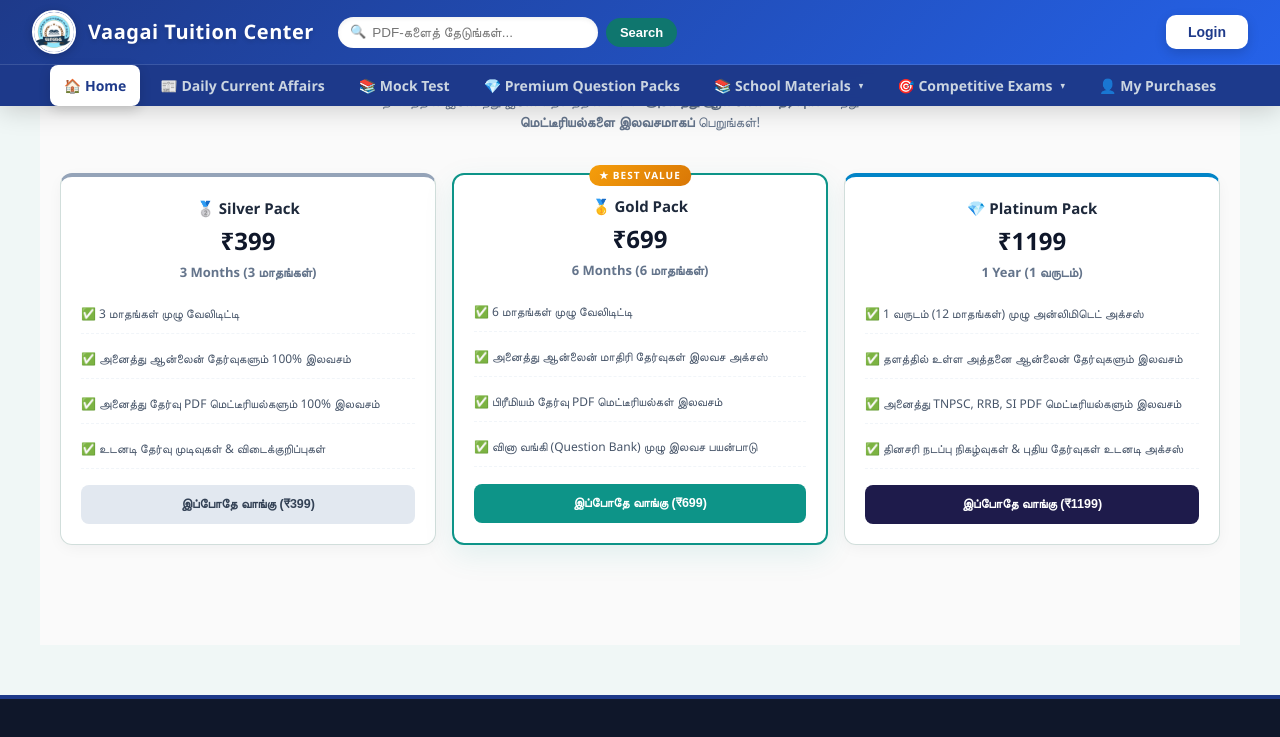
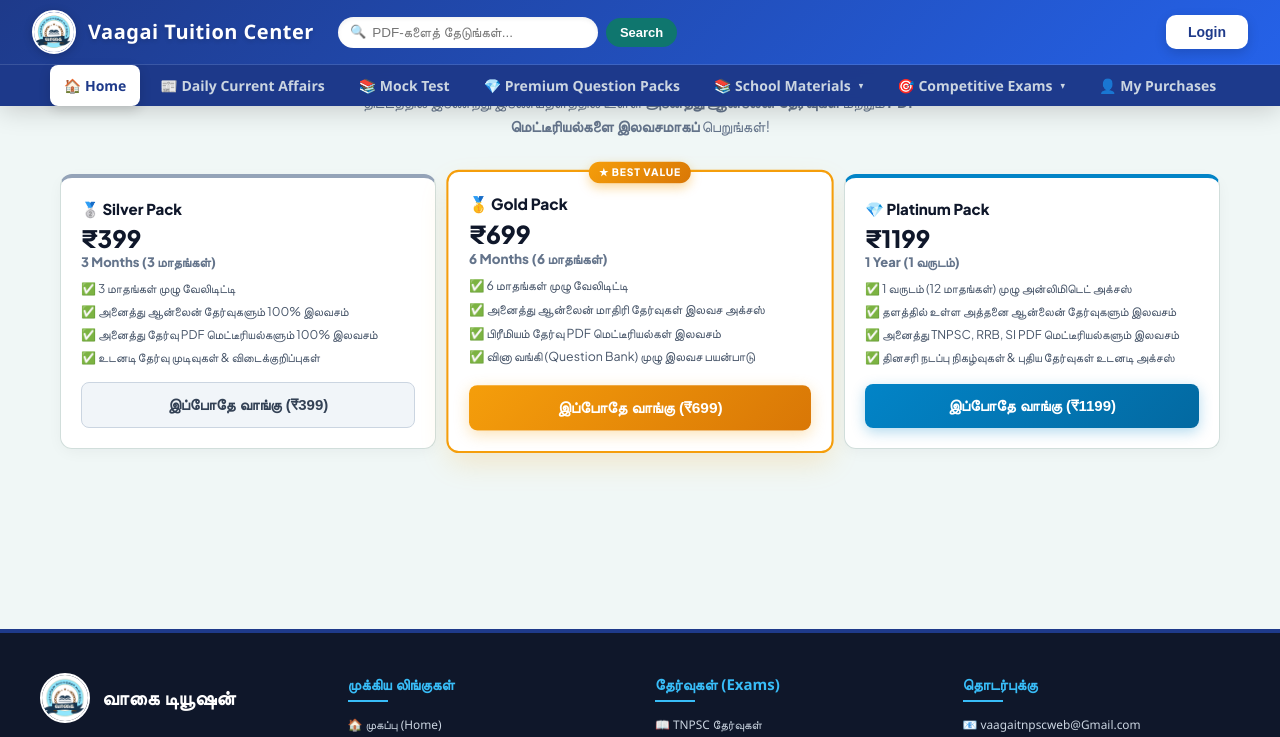
Before and after one commit to vaagaitnpscweb-backend/frontend, a React (Vite) app: page /premium in a window 1280 px wide. Shown: the top 737 px of the page. Built offline with nearby package versions, Linux system fonts and the light colour scheme.

Commit message:
Update Premium.css

```diff
--- a/src/Styles/Premium.css
+++ b/src/Styles/Premium.css
@@ -1,362 +1,470 @@
-/* மெயின் கன்டெய்னர் */
+@import url('https://fonts.googleapis.com/css2?family=Plus+Jakarta+Sans:wght@400;500;600;700;800&display=swap');
+
+:root {
+  --primary-teal: #0d9488;
+  --primary-dark: #0f766e;
+  --primary-glow: rgba(13, 148, 136, 0.2);
+  --bg-color: #f8fafc;
+  --text-dark: #0f172a;
+  --text-muted: #64748b;
+  --border-light: #e2e8f0;
+  --card-bg: #ffffff;
+  --radius-lg: 16px;
+  --radius-md: 10px;
+  --shadow-card: 0 4px 20px -2px rgba(15, 23, 42, 0.06);
+  --shadow-hover: 0 16px 32px -4px rgba(15, 23, 42, 0.12);
+  --transition: all 0.3s cubic-bezier(0.4, 0, 0.2, 1);
+}
+
 .premium-page-container {
+  font-family: 'Plus Jakarta Sans', sans-serif;
+  background-color: var(--bg-color);
+  color: var(--text-dark);
+  padding: 40px 20px 80px 20px;
   max-width: 1200px;
   margin: 0 auto;
-  padding: 40px 20px;
-  font-family: 'Segoe UI', Roboto, Helvetica, Arial, sans-serif;
-  background-color: #fafafa;
 }
 
-/* ஹெட்டர்கள் */
+/* Header */
 .premium-header {
   text-align: center;
-  margin-bottom: 40px;
+  margin-bottom: 36px;
 }
 
 .premium-header h2 {
-  font-size: 2.2rem;
-  color: #1e293b;
-  margin-bottom: 10px;
-  font-weight: 700;
+  font-size: 28px;
+  font-weight: 800;
+  letter-spacing: -0.5px;
+  color: var(--text-dark);
+  margin-bottom: 8px;
 }
 
 .premium-header p {
-  color: #64748b;
-  font-size: 1.1rem;
-  max-width: 600px;
+  font-size: 15px;
+  color: var(--text-muted);
+  max-width: 650px;
   margin: 0 auto;
+  line-height: 1.6;
 }
 
-/* 1. பிரீமியம் பிளான்கள் கார்டுகள் */
+/* 🏆 Subscription Plans Grid */
 .pricing-plans-container {
   display: grid;
   grid-template-columns: repeat(auto-fit, minmax(300px, 1fr));
-  gap: 30px;
-  margin-bottom: 60px;
+  gap: 28px;
+  margin-bottom: 50px;
+  align-items: stretch;
 }
 
 .pricing-card {
-  background: #ffffff;
-  border: 1px solid #e2e8f0;
-  border-radius: 16px;
-  padding: 30px;
-  text-align: center;
-  position: relative;
-  transition: transform 0.3s ease, box-shadow 0.3s ease;
+  background: var(--card-bg);
+  border-radius: var(--radius-lg);
+  padding: 32px 26px;
+  border: 1px solid var(--border-light);
+  box-shadow: var(--shadow-card);
   display: flex;
   flex-direction: column;
-  justify-content: space-between;
+  position: relative;
+  transition: var(--transition);
 }
 
 .pricing-card:hover {
-  transform: translateY(-5px);
-  box-shadow: 0 10px 25px rgba(0, 0, 0, 0.05);
+  transform: translateY(-6px);
+  box-shadow: var(--shadow-hover);
 }
 
-/* ஆக்டிவ் / பெஸ்ட் வேல்யூ கார்டு மட்டும் தனித்து தெரிய */
-.pricing-card.active-plan {
-  border: 2px solid #0d9488;
-  box-shadow: 0 10px 30px rgba(13, 148, 136, 0.1);
+/* Plan Variants */
+.silver-card {
+  border-top: 5px solid #94a3b8;
 }
 
+.gold-card {
+  border-top: 5px solid #f59e0b;
+}
+
+.gold-card.active-plan {
+  background: #ffffff;
+  border: 2px solid #f59e0b;
+  transform: scale(1.03);
+  box-shadow: 0 12px 30px -4px rgba(245, 158, 11, 0.2);
+}
+
+.gold-card.active-plan:hover {
+  transform: scale(1.03) translateY(-6px);
+}
+
+.platinum-card {
+  border-top: 5px solid #0284c7;
+}
+
+/* Badges */
 .best-value-badge {
   position: absolute;
-  top: -15px;
+  top: -14px;
   left: 50%;
   transform: translateX(-50%);
-  background: linear-gradient(135deg, #0d9488 0%, #111827 100%);
-  color: white;
-  padding: 4px 16px;
-  border-radius: 20px;
-  font-size: 0.8rem;
-  font-weight: bold;
-  letter-spacing: 1px;
+  background: linear-gradient(135deg, #f59e0b, #d97706);
+  color: #fff;
+  font-size: 11px;
+  font-weight: 800;
+  letter-spacing: 0.8px;
+  padding: 5px 14px;
+  border-radius: 99px;
+  box-shadow: 0 4px 10px rgba(245, 158, 11, 0.4);
 }
 
 .plan-name {
-  font-size: 1.4rem;
+  font-size: 20px;
   font-weight: 700;
-  color: #1e293b;
-  margin-bottom: 15px;
+  margin-bottom: 12px;
 }
 
 .plan-price {
-  font-size: 2.5rem;
+  font-size: 36px;
   font-weight: 800;
-  color: #0f172a;
+  color: var(--text-dark);
   margin-bottom: 20px;
+  line-height: 1.1;
 }
 
+/* Features List */
 .plan-features {
   list-style: none;
   padding: 0;
-  margin: 0 0 30px 0;
-  text-align: left;
+  margin: 0 0 28px 0;
+  display: flex;
+  flex-direction: column;
+  gap: 12px;
+  flex-grow: 1;
 }
 
 .plan-features li {
-  padding: 10px 0;
-  color: #475569;
-  border-bottom: 1px dashed #f1f5f9;
-  font-size: 0.95rem;
+  font-size: 14px;
+  color: #334155;
+  display: flex;
+  align-items: flex-start;
+  gap: 8px;
+  line-height: 1.4;
 }
 
-.commission-feature {
-  color: #0d9488 !important;
-  font-weight: 600;
+/* Plan Buttons */
+.buy-plan-btn {
+  width: 100%;
+  padding: 13px;
+  border: none;
+  border-radius: var(--radius-md);
+  font-weight: 700;
+  font-size: 15px;
+  cursor: pointer;
+  transition: var(--transition);
 }
 
-.buy-plan-btn {
-  width: 100%;
-  padding: 12px;
-  border: none;
-  border-radius: 8px;
-  font-weight: 600;
-  font-size: 1rem;
-  cursor: pointer;
-  transition: background 0.2s;
+.silver-btn {
+  background: #f1f5f9;
+  color: #334155;
+  border: 1px solid #cbd5e1;
+}
+.silver-btn:hover {
+  background: #e2e8f0;
 }
 
-.silver-btn { background: #e2e8f0; color: #334155; }
-.silver-btn:hover { background: #cbd5e1; }
-.gold-btn { background: #0d9488; color: white; }
-.gold-btn:hover { background: #0f766e; }
-.platinum-btn { background: #1e1b4b; color: white; }
-.platinum-btn:hover { background: #312e81; }
+.gold-btn {
+  background: linear-gradient(135deg, #f59e0b, #d97706);
+  color: #fff;
+  box-shadow: 0 4px 14px rgba(245, 158, 11, 0.3);
+}
+.gold-btn:hover {
+  background: linear-gradient(135deg, #d97706, #b45309);
+  box-shadow: 0 6px 18px rgba(245, 158, 11, 0.4);
+}
+
+.platinum-btn {
+  background: linear-gradient(135deg, #0284c7, #0369a1);
+  color: #fff;
+  box-shadow: 0 4px 14px rgba(2, 132, 199, 0.3);
+}
+.platinum-btn:hover {
+  background: linear-gradient(135deg, #0369a1, #075985);
+}
 
 .section-divider {
-  border: 0;
+  border: none;
   height: 1px;
-  background: #e2e8f0;
-  margin: 60px 0;
+  background: var(--border-light);
+  margin: 50px 0;
 }
 
-/* 2. புக் ஸ்டோர் செக்ஷன் */
+/* 📚 Bookstore Section */
 .store-search-container {
-  max-width: 500px;
-  margin: 0 auto 40px auto;
+  max-width: 480px;
+  margin: 0 auto 30px auto;
 }
 
 .store-search-input {
   width: 100%;
-  padding: 14px 20px;
-  border: 1px solid #cbd5e1;
-  border-radius: 30px;
-  font-size: 1rem;
+  padding: 12px 18px;
+  border: 1.5px solid var(--border-light);
+  border-radius: 99px;
+  font-size: 14px;
   outline: none;
-  transition: border-color 0.2s;
-  box-shadow: 0 2px 10px rgba(0,0,0,0.02);
+  background: #fff;
+  box-shadow: var(--shadow-card);
+  transition: var(--transition);
 }
 
 .store-search-input:focus {
-  border-color: #0d9488;
+  border-color: var(--primary-teal);
+  box-shadow: 0 0 0 3px var(--primary-glow);
 }
 
 .books-grid {
   display: grid;
-  grid-template-columns: repeat(auto-fill, minmax(280px, 1fr));
-  gap: 30px;
+  grid-template-columns: repeat(auto-fit, minmax(280px, 1fr));
+  gap: 24px;
 }
 
 .book-card {
-  background: white;
-  border: 1px solid #e2e8f0;
-  border-radius: 12px;
+  background: var(--card-bg);
+  border-radius: var(--radius-md);
+  border: 1px solid var(--border-light);
   overflow: hidden;
-  box-shadow: 0 4px 15px rgba(0,0,0,0.02);
-  transition: transform 0.2s;
+  box-shadow: var(--shadow-card);
+  display: flex;
+  flex-direction: column;
+  transition: var(--transition);
 }
 
 .book-card:hover {
-  transform: translateY(-3px);
+  transform: translateY(-4px);
+  box-shadow: var(--shadow-hover);
 }
 
 .book-img {
   width: 100%;
   height: 200px;
   object-fit: cover;
-  background-color: #f1f5f9;
 }
 
 .book-info {
-  padding: 20px;
+  padding: 18px;
+  display: flex;
+  flex-direction: column;
+  flex-grow: 1;
 }
 
 .book-info h4 {
-  margin: 0 0 8px 0;
-  font-size: 1.1rem;
-  color: #1e293b;
-  height: 44px;
-  overflow: hidden;
-  display: -webkit-box;
-  -webkit-line-clamp: 2;
-  line-clamp: 2;
-  -webkit-box-orient: vertical;
+  font-size: 15px;
+  font-weight: 700;
+  margin-bottom: 6px;
+  color: var(--text-dark);
 }
 
 .book-info p {
-  margin: 0 0 15px 0;
-  color: #64748b;
-  font-size: 0.9rem;
+  font-size: 13px;
+  color: var(--text-muted);
+  margin-bottom: 16px;
 }
 
 .book-price-row {
   display: flex;
   justify-content: space-between;
   align-items: center;
+  margin-top: auto;
 }
 
 .b-price {
-  font-size: 1.3rem;
-  font-weight: 700;
-  color: #0d9488;
+  font-size: 20px;
+  font-weight: 800;
+  color: #16a34a;
 }
 
 .order-now-btn {
-  background: #0f172a;
-  color: white;
+  background: var(--primary-teal);
+  color: #fff;
   border: none;
   padding: 8px 16px;
-  border-radius: 6px;
-  font-weight: 600;
+  border-radius: var(--radius-md);
+  font-weight: 700;
+  font-size: 13px;
   cursor: pointer;
-  transition: background 0.2s;
+  transition: var(--transition);
 }
 
 .order-now-btn:hover {
-  background: #334155;
+  background: var(--primary-dark);
 }
 
-/* 🌟 3. பாப்-அப் மாடல் (Popup Modal Layout) */
+/* 🛒 Modal Overlay & Box */
 .order-modal-overlay {
   position: fixed;
-  top: 0;
-  left: 0;
-  width: 100%;
-  height: 100%;
-  background: rgba(15, 23, 42, 0.6);
-  backdrop-filter: blur(4px);
+  inset: 0;
+  background: rgba(15, 23, 42, 0.65);
+  backdrop-filter: blur(6px);
   display: flex;
   align-items: center;
   justify-content: center;
-  z-index: 9999;
+  z-index: 1000;
+  padding: 20px;
+  animation: fadeIn 0.2s ease-out;
 }
 
 .order-modal-box {
-  background: white;
-  padding: 30px;
-  border-radius: 16px;
+  background: #ffffff;
   width: 100%;
-  max-width: 460px;
-  box-shadow: 0 20px 25px -5px rgba(0, 0, 0, 0.1);
+  max-width: 440px;
+  border-radius: var(--radius-lg);
+  padding: 26px;
   position: relative;
-  animation: modalFadeIn 0.3s ease-out;
-}
-
-@keyframes modalFadeIn {
-  from { opacity: 0; transform: translateY(10px); }
-  to { opacity: 1; transform: translateY(0); }
+  box-shadow: 0 20px 40px rgba(0, 0, 0, 0.2);
+  border: 1px solid var(--border-light);
+  animation: scaleUp 0.25s cubic-bezier(0.16, 1, 0.3, 1);
 }
 
 .close-slip-btn {
   position: absolute;
-  top: 15px;
-  right: 20px;
-  font-size: 1.4rem;
+  top: 18px;
+  right: 18px;
+  font-size: 18px;
+  font-weight: bold;
+  color: var(--text-muted);
   cursor: pointer;
-  color: #94a3b8;
+  transition: color 0.2s;
 }
 
 .close-slip-btn:hover {
-  color: #475569;
+  color: #ef4444;
 }
 
-/* 🏠 அட்ரஸ் ஃபார்ம் ஸ்டைல்ஸ் */
+.order-modal-box h3 {
+  font-size: 18px;
+  font-weight: 800;
+  margin-bottom: 8px;
+  color: var(--text-dark);
+}
+
+/* Address & Contact Forms */
 .address-form-container {
   display: flex;
   flex-direction: column;
   gap: 12px;
-  margin: 20px 0;
+  margin: 16px 0;
 }
 
-.address-input, .address-textarea {
+.address-input,
+.address-textarea {
   width: 100%;
   padding: 10px 14px;
-  border: 1px solid #cbd5e1;
-  border-radius: 8px;
-  font-size: 0.95rem;
+  border: 1.5px solid var(--border-light);
+  border-radius: var(--radius-md);
+  font-size: 14px;
+  font-family: inherit;
   outline: none;
-  box-sizing: border-box;
+  transition: border-color 0.2s;
+}
+
+.address-input:focus,
+.address-textarea:focus {
+  border-color: var(--primary-teal);
 }
 
 .address-textarea {
-  height: 80px;
+  height: 70px;
   resize: none;
-}
-
-.address-input:focus, .address-textarea:focus {
-  border-color: #0d9488;
 }
 
 .place-order-confirm-btn {
   width: 100%;
-  background: #0d9488;
-  color: white;
+  padding: 12px;
+  background: linear-gradient(135deg, #10b981, #059669);
+  color: #fff;
   border: none;
-  padding: 14px;
-  border-radius: 8px;
-  font-weight: 600;
-  font-size: 1rem;
+  border-radius: var(--radius-md);
+  font-weight: 700;
+  font-size: 15px;
   cursor: pointer;
-  margin-top: 10px;
+  box-shadow: 0 4px 12px rgba(16, 185, 129, 0.3);
+  transition: var(--transition);
+}
+
+.place-order-confirm-btn:hover:not(:disabled) {
+  transform: translateY(-2px);
+  box-shadow: 0 6px 16px rgba(16, 185, 129, 0.4);
 }
 
 .place-order-confirm-btn:disabled {
   background: #cbd5e1;
   cursor: not-allowed;
+  box-shadow: none;
 }
 
-/* 🔄 லோடிங் ஸ்பின்னர் */
+/* Spinner */
 .spinner {
   width: 40px;
   height: 40px;
-  border: 4px solid #f3f3f3;
-  border-top: 4px solid #0d9488;
+  border: 4px solid #e2e8f0;
+  border-top-color: var(--primary-teal);
   border-radius: 50%;
-  animation: spin 1s linear infinite;
-  margin: 30px auto 15px auto;
+  animation: spin 0.8s linear infinite;
+  margin: 0 auto 16px auto;
 }
 
-@keyframes spin {
-  0% { transform: rotate(0deg); }
-  100% { transform: rotate(360deg); }
-}
-
-/* 📄 இன்வாய்ஸ் பில் ஸ்லிப் டிசைன் */
+/* Invoice Slip */
 .invoice-slip {
   background: #f8fafc;
-  border: 1px solid #e2e8f0;
-  border-radius: 8px;
-  padding: 15px;
-  margin: 20px 0;
-  text-align: left;
+  border: 1.5px dashed #cbd5e1;
+  border-radius: var(--radius-md);
+  padding: 16px;
+  margin: 16px 0;
+  font-size: 14px;
+  line-height: 1.7;
 }
 
 .invoice-slip p {
-  margin: 8px 0;
-  font-size: 0.95rem;
-  color: #334155;
-  display: flex;
-  justify-content: space-between;
+  margin: 4px 0;
 }
 
 .download-slip-btn {
   width: 100%;
+  padding: 11px;
   background: #0f172a;
-  color: white;
+  color: #fff;
   border: none;
-  padding: 12px;
-  border-radius: 8px;
-  font-weight: 600;
+  border-radius: var(--radius-md);
+  font-weight: 700;
   cursor: pointer;
+  transition: var(--transition);
 }
+
+.download-slip-btn:hover {
+  background: #334155;
+}
+
+/* Keyframes */
+@keyframes fadeIn {
+  from { opacity: 0; }
+  to { opacity: 1; }
+}
+
+@keyframes scaleUp {
+  from { opacity: 0; transform: scale(0.95); }
+  to { opacity: 1; transform: scale(1); }
+}
+
+@keyframes spin {
+  to { transform: rotate(360deg); }
+}
+
+/* Mobile Responsive */
+@media (max-width: 768px) {
+  .pricing-plans-container {
+    grid-template-columns: 1fr;
+  }
+
+  .gold-card.active-plan {
+    transform: none;
+  }
+
+  .gold-card.active-plan:hover {
+    transform: translateY(-6px);
+  }
+}
```
